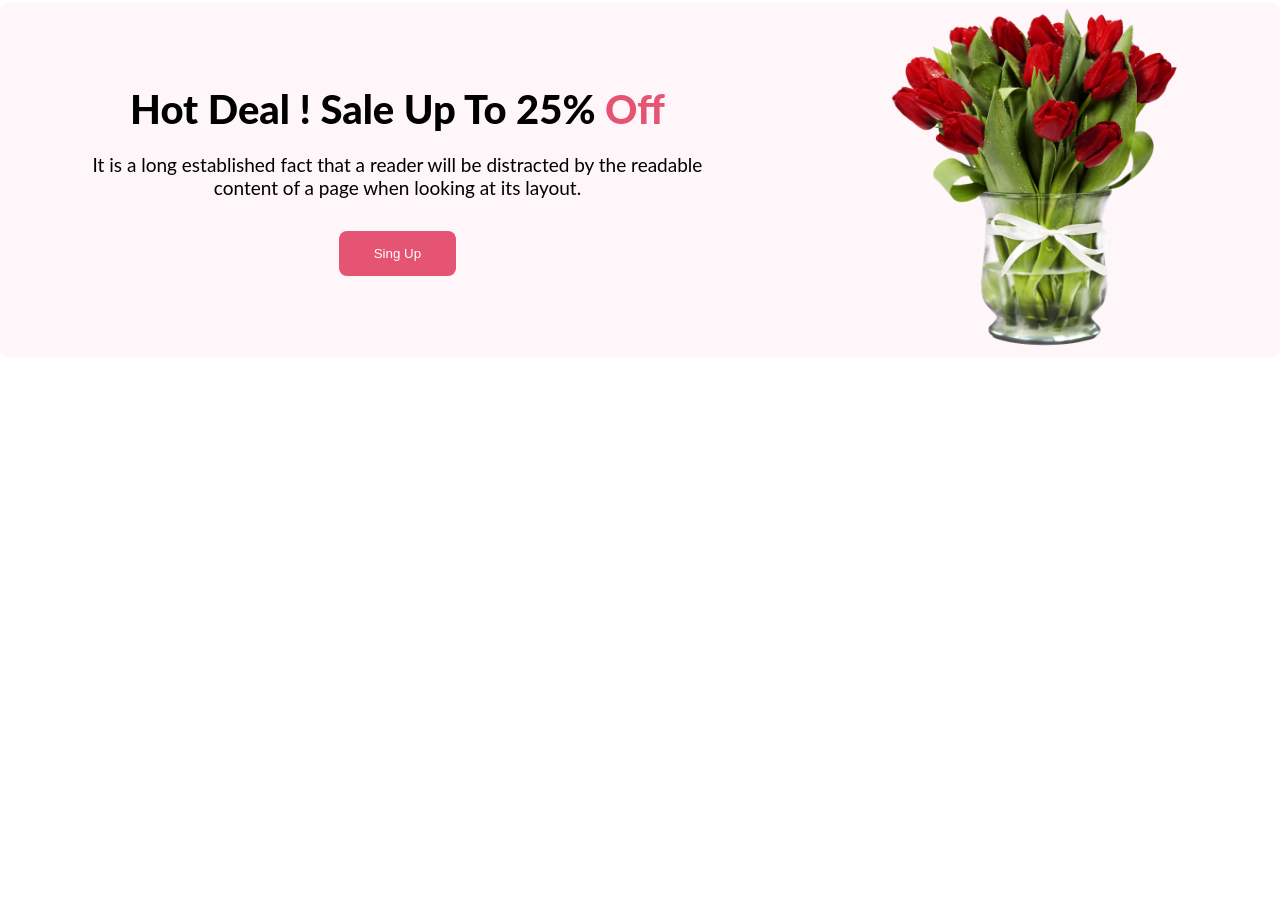
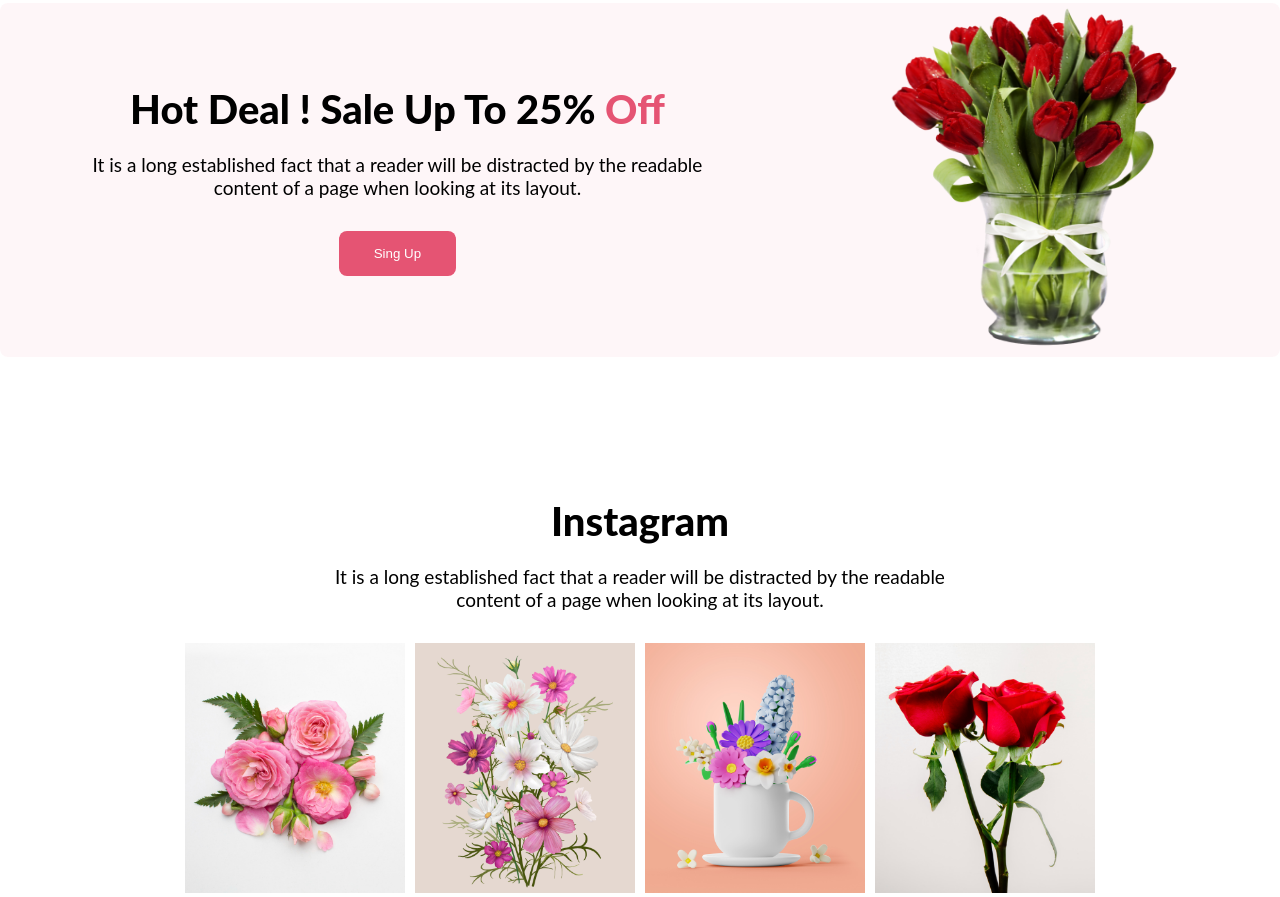
Before and after one commit to KaziMashhunAhmed/flower-shop, a plain HTML site: page index.html in a window 1280 px wide. Shown: the part 1796-2693 px from the top of the page. Before the commit the page ends 2153 px from the top, so only its background shows below. Drawn offline with Linux system fonts and the light colour scheme.

Commit message:
Social Media Section Added

```diff
--- a/index.html
+++ b/index.html
@@ -75,6 +75,25 @@
                 </div>
             </div>
         </section>
+        <!-- Social Media Section -->
+        <section class="social-media">
+            <h2 class="featured-flowers-title">Instagram</h2>
+            <p class="normal-p">It is a long established fact that a reader will be distracted by the readable <br> content of a page when looking at its layout.</p>
+            <div class="social-media-container">
+                <div class="social-media-one">
+                    <img src="./Flower Asset/Flower 01.png" alt="" class="social-media-img">
+                </div>
+                <div>
+                    <img src="./Flower Asset/Rectangle 4.png" alt="" class="social-media-img">
+                </div>
+                <div>
+                    <img src="./Flower Asset/Rectangle 5.png" alt="" class="social-media-img">
+                </div>
+                <div>
+                    <img src="./Flower Asset/Rectangle 6.png" alt="" class="social-media-img">
+                </div>
+            </div>
+        </section>
     </main>
     <footer></footer>
 </body>
--- a/style.css
+++ b/style.css
@@ -177,6 +177,25 @@
     font-weight: 800;
     margin-bottom: 20px;
 }
-#off{
+
+#off {
     color: #E55473;
 }
+
+.social-media {
+    text-align: center;
+    padding-top: 120px;
+    padding-left: 180px;
+    padding-right: 180px;
+}
+
+.social-media-container {
+    display: flex;
+    justify-content: space-around;
+}
+
+.social-media-img {
+    width: 220px;
+    height: 250px;
+
+}
```
